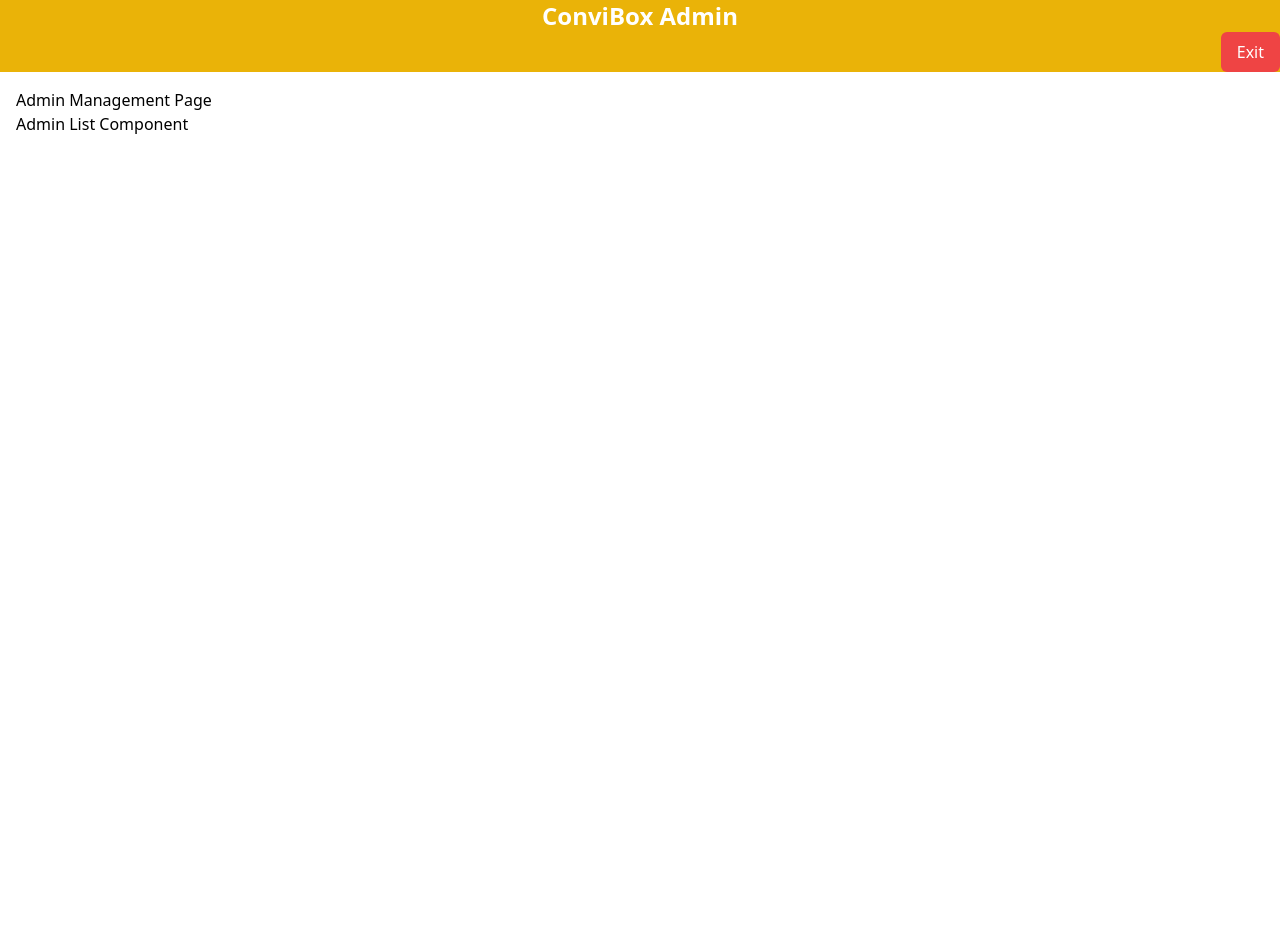
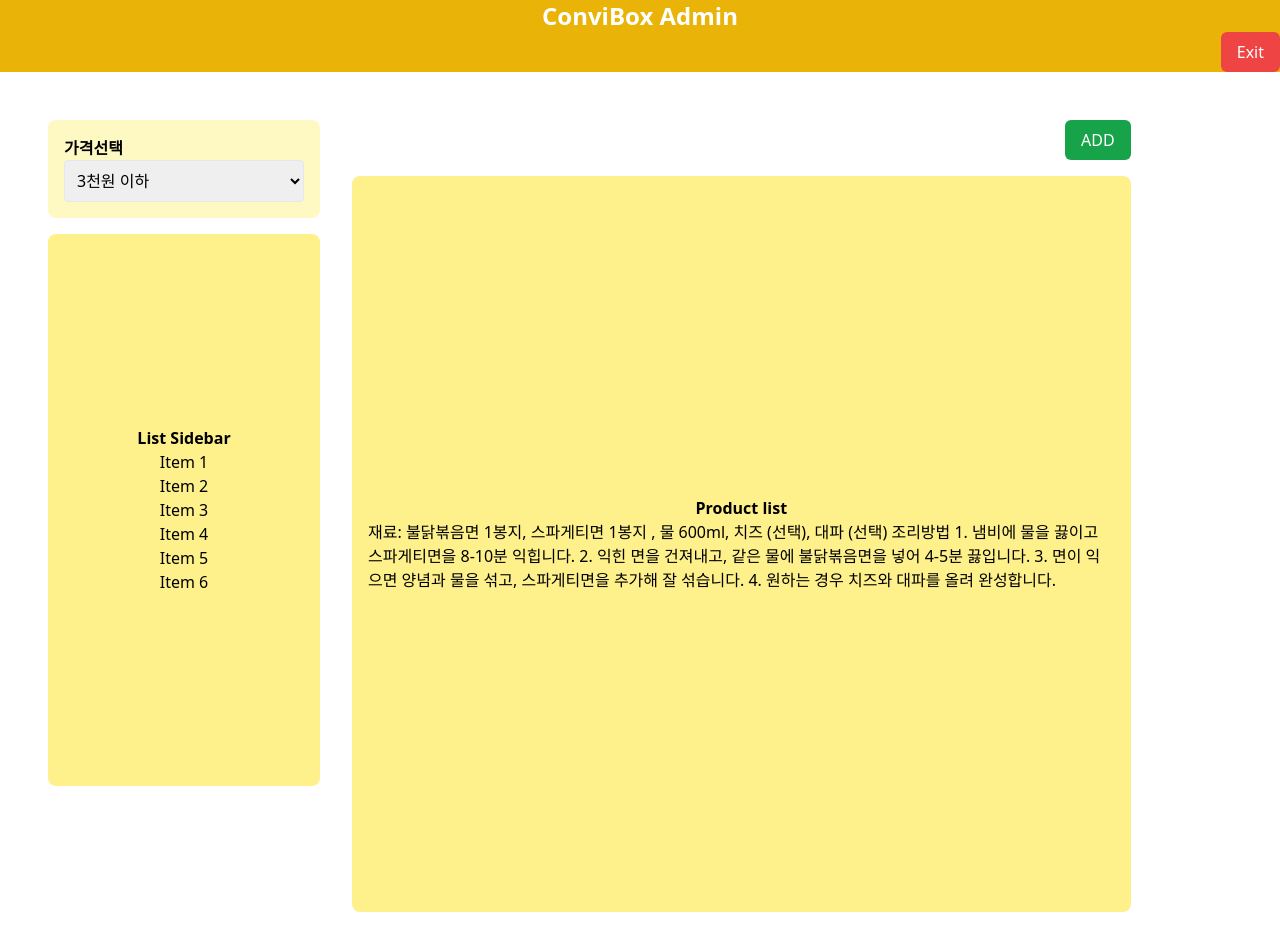
Before and after one commit to Hyeong0311/ConviBox, a React (Vite) app: page /admin/management in a window 1280 px wide. Shown: the top 926 px of the page. Before the commit the page ends 800 px from the top, so only its background shows below. Built offline with nearby package versions, Linux system fonts and the light colour scheme.

Commit message:
admin management - edit

```diff
--- a/src/components/admin/AdminListComponent.tsx
+++ b/src/components/admin/AdminListComponent.tsx
@@ -1,8 +1,27 @@
-
 function AdminListComponent() {
     return (
-        <div>
-            <div>Admin List Component</div>
+        <div className="w-1/4 h-full p-4">
+            <aside className="h-1/8 p-4 bg-yellow-100 mb-4 rounded-lg">
+                <p className='font-bold'>가격선택</p>
+                <select className="p-2 border rounded w-full">
+                    <option value="option0">3천원 이하</option>
+                    <option value="option1">5천원 이하</option>
+                    <option value="option2">1만원 이하</option>
+                    <option value="option3">1만원 이상</option>
+                </select>
+            </aside>
+
+            <aside className="h-3/4 p-4 bg-yellow-200 rounded-lg flex flex-col items-center justify-center">
+                <p className='font-bold'>List Sidebar</p>
+                <ul className="flex flex-col items-center">
+                    <li>Item 1</li>
+                    <li>Item 2</li>
+                    <li>Item 3</li>
+                    <li>Item 4</li>
+                    <li>Item 5</li>
+                    <li>Item 6</li>
+                </ul>
+            </aside>
         </div>
     );
 }
--- /dev/null
+++ b/src/components/admin/AdminProductComponent.tsx
@@ -0,0 +1,41 @@
+
+function AdminProductComponent() {
+    return (
+
+        <div className="w-2/3 p-4 h-full">
+            <div className="flex justify-between items-center mb-4">
+                <h2 className='font-bold'></h2>
+                <button
+                    className="bg-green-600 text-white hover:bg-blue-600 transition duration-300 py-2 px-4 rounded-md">
+                    ADD
+                </button>
+            </div>
+
+            <aside className="h-full p-4 bg-yellow-200 rounded-lg flex flex-col items-center justify-center">
+                <p className='font-bold'>Product list</p>
+                <ul className="flex flex-col items-center">
+                    <div>재료: 불닭볶음면 1봉지, 스파게티면 1봉지 , 물 600ml, 치즈 (선택), 대파 (선택)
+                        조리방법
+                        1. 냄비에 물을 끓이고 스파게티면을 8-10분 익힙니다.
+                        2. 익힌 면을 건져내고, 같은 물에 불닭볶음면을 넣어 4-5분 끓입니다.
+                        3. 면이 익으면 양념과 물을 섞고, 스파게티면을 추가해 잘 섞습니다.
+                        4. 원하는 경우 치즈와 대파를 올려 완성합니다.
+                    </div>
+
+                </ul>
+            </aside>
+            <div className="flex justify-end mt-4">
+                <button
+                    className="bg-blue-600 text-white hover:bg-blue-700 transition duration-300 py-2 px-4 rounded-md mr-2">
+                    Modify
+                </button>
+                <button
+                    className="bg-red-600 text-white hover:bg-red-700 transition duration-300 py-2 px-4 rounded-md">
+                    Delete
+                </button>
+            </div>
+        </div>
+    );
+}
+
+export default AdminProductComponent;
--- a/src/layout/AdminLayout.tsx
+++ b/src/layout/AdminLayout.tsx
@@ -1,15 +1,20 @@
-import {Link, useNavigate} from "react-router-dom";
+import {useLocation, useNavigate} from "react-router-dom";
 import {startTransition} from "react";
+import AdminListComponent from "../components/admin/AdminListComponent.tsx";
 
 function AdminLayout({ children }: { children: React.ReactNode }) {
 
     const navigate = useNavigate();
+
+    const location = useLocation();
 
     const handleExit = () => {
         startTransition(() => {
             navigate('/');
         });
     };
+
+
     return (
         <>
             <header className="bg-yellow-500">
@@ -27,9 +32,7 @@ function AdminLayout({ children }: { children: React.ReactNode }) {
                 </nav>
             </header>
             <div className='flex w-full h-full'>
-                {/*<aside className="w-1/4 p-4 bg-yellow-100">*/}
-                {/*    <p>Sidebar</p>*/}
-                {/*</aside>*/}
+                {location.pathname === '/management' && <AdminListComponent></AdminListComponent>}
                 <main className="flex-1 p-4">{children}</main>
             </div>
         </>
--- a/src/page/admin/AdminManagementPage.tsx
+++ b/src/page/admin/AdminManagementPage.tsx
@@ -1,9 +1,10 @@
 import AdminListComponent from "../../components/admin/AdminListComponent.tsx";
+import AdminProductComponent from "../../components/admin/AdminProductComponent.tsx";
 function AdminManagementPage() {
     return (
-        <div>
-            <h1>Admin Management Page</h1>
+        <div className="flex h-screen p-4">
             <AdminListComponent/>
+            <AdminProductComponent/>
         </div>
     );
 }
```
